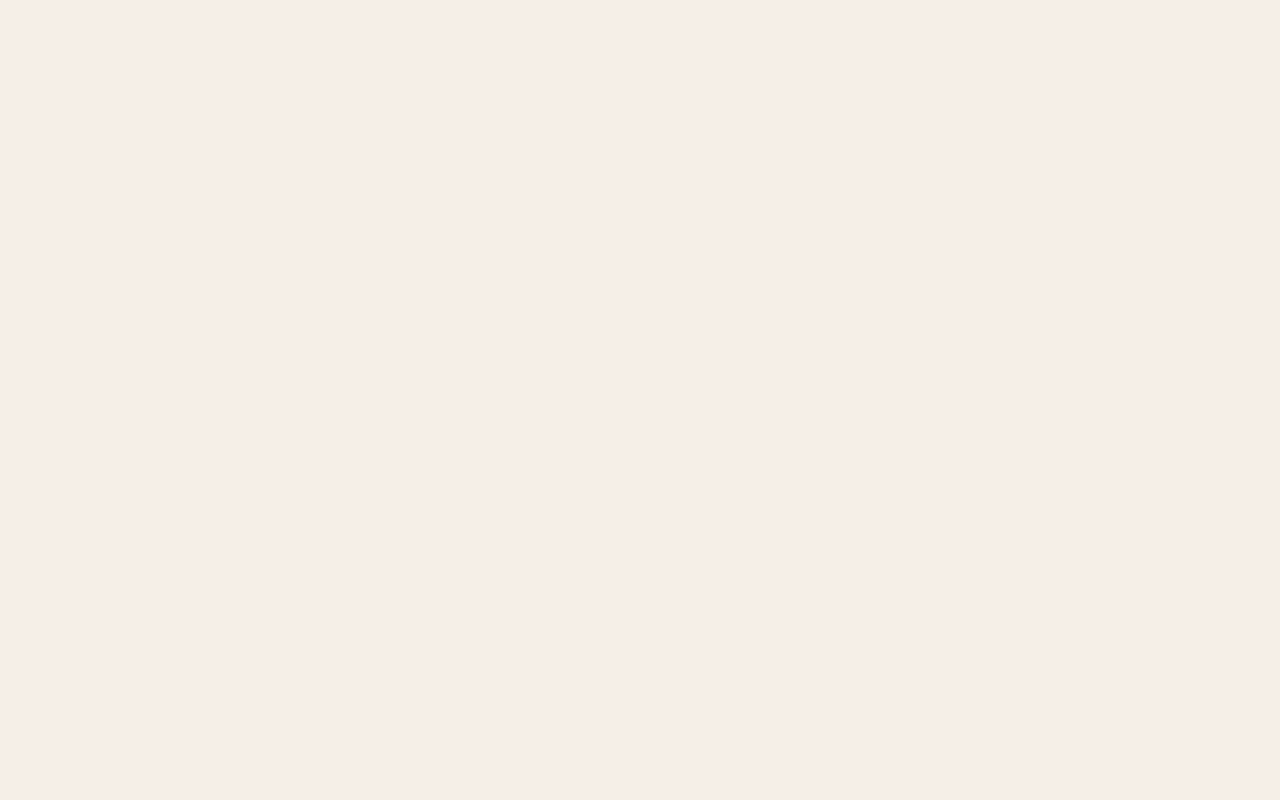
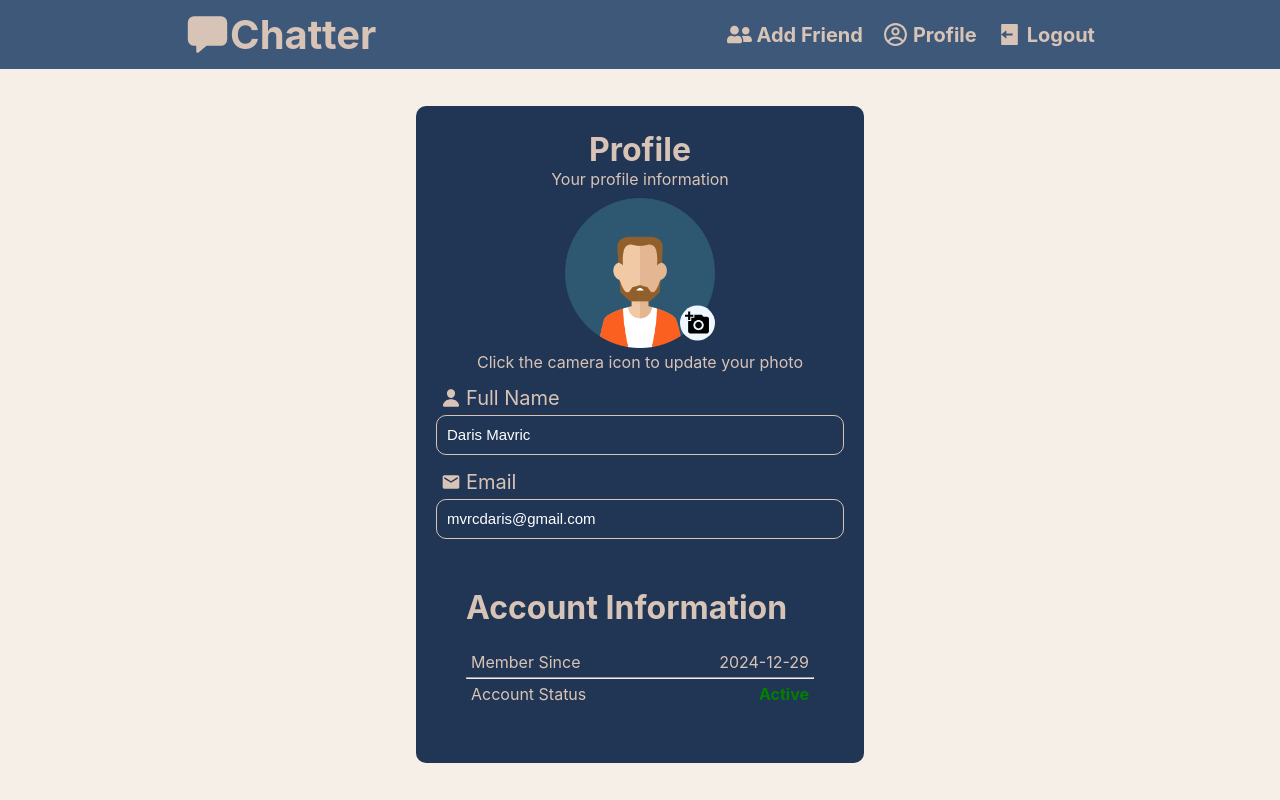
Before and after one commit to DarisMavric/Realtime-Chat-App, a React (Create React App) app in the folder client/: page /profile in a window 1280 px wide. Before the commit this address had no page. Built offline with nearby package versions, Linux system fonts and the light colour scheme.

Commit message:
Created Profile Page

```diff
--- a/client/src/App.js
+++ b/client/src/App.js
@@ -4,6 +4,7 @@ import Home from './Home/Home';
 import Login from './Login/Login';
 import Register from './Register/Register';
 import { BrowserRouter,Route,Routes } from 'react-router-dom';
+import Profile from './Profile/Profile';
 
 function App() {
   return (
@@ -13,6 +14,7 @@ function App() {
           <Route path='/' element={<Home/>}/>
           <Route path='/login' element={<Login/>}/>
           <Route path='/signup' element={<Register/>}/>
+          <Route path='/profile' element={<Profile/>}/>
         </Routes>
       </BrowserRouter>
     </div>
--- a/client/src/Home/Home.css
+++ b/client/src/Home/Home.css
@@ -30,8 +30,13 @@
 .contacts .contact {
     display: flex;
     gap: 5px;
-    margin: 15px;
+    padding: 15px;
 }
+
+.contacts .contact:hover {
+    background-color: #3E5879;
+}
+
 
 .contact-image img{
     width: 60px;
--- /dev/null
+++ b/client/src/Profile/Profile.css
@@ -0,0 +1,115 @@
+.profile-page {
+    display: flex;
+    flex-direction: column;    /* Optional: ensures the Navbar is placed at the top */
+    justify-content: center;   /* Centers register-section vertically */
+    align-items: center;       /* Centers register-section horizontally */
+    height: 100vh;
+}
+
+.profile-section {
+    width: 100%;
+    height: 100%;
+    display: flex;
+    flex-direction: column;
+    justify-content: center;
+    align-items: center;
+}
+
+.profile-form {
+    border-radius: 10px;
+    display: flex;
+    flex-direction: column;
+    background-color: #213555;
+    justify-content: space-around;
+    color: #D8C4B6;
+    width: 35%;
+    height: 90%;
+    padding: 20px;
+}
+
+.profile-form-title {
+    text-align: center;
+}
+
+.profile-form-header {
+    text-align: center;
+}
+
+
+.profile-form-header .change-image {
+    justify-content: center;
+    display: flex;
+}
+
+.profile-form-header .change-image .image {
+    position: relative;
+}
+
+
+.profile-form-header .change-image .image .change {
+    position: absolute;
+    right: 0;                 /* Position the icon inside the input on the left */
+    top: 90%;                    /* Center the icon vertically */
+    transform: translateY(-90%);              /* Center the icon vertically */              /* Position the icon inside the input on the left */ /* Adjust vertical positioning */
+    width: 35px;                 /* Adjust the size of the icon */
+    height: 35px;                /* Adjust the size of the icon */
+    color: black;
+    background-color: aliceblue;
+    display: flex;
+    align-items: center;
+    justify-content: center;
+    border-radius: 50%;
+    cursor: pointer;
+
+}
+
+.profile-form-header .change-image .button-change {
+   font-size: 25px;
+}
+
+.profile-form-body {
+    display: flex;
+    flex-direction: column;
+    width: 100%;
+}
+
+.profile-form-body label {
+    padding: 5px;
+    display: flex;
+    align-items: center;
+    gap: 5px;
+    font-size: 20px;
+}
+
+
+.profile-form-body input{
+    padding: 10px;
+    height: 40px;
+    border: 1px solid #D8C4B6;
+    border-radius: 10px;
+    color: white;
+    background-color: transparent;
+    margin-bottom: 10px;
+    font-size: 15px;
+}
+
+.profile-info {
+    padding: 30px;
+}
+
+.profile-info .info {
+    margin-top: 20px;
+    display: flex;
+    flex-direction: column;
+}
+
+.profile-info .info .member-since,.account-status {
+    display: flex;
+    justify-content: space-between;
+    margin: 5px;
+}
+
+.profile-info .info .status {
+    color: green;
+    font-weight: bold;
+}
--- /dev/null
+++ b/client/src/Profile/Profile.jsx
@@ -0,0 +1,62 @@
+import React from "react";
+import Navbar from "../components/Navbar/Navbar";
+import icon from "../Home/user-avatar-male-5.png";
+import { IoPerson } from "react-icons/io5";
+import { MdEmail } from "react-icons/md";
+import { MdAddAPhoto } from "react-icons/md";
+import "./Profile.css";
+
+const Profile = () => {
+  return (
+    <div className="profile-page">
+      <Navbar />
+      <div className="profile-section">
+        <div className="profile-form">
+          <div className="profile-form-title">
+            <h1>Profile</h1>
+            <p>Your profile information</p>
+          </div>
+          <div className="profile-form-header">
+            <div className="change-image">
+              <div className="image">
+                <img src={icon} alt="" style={{ width: 150, height: 150 }} />
+                <div className="change">
+                  <MdAddAPhoto className="button-change" />
+                </div>
+              </div>
+            </div>
+            <p>Click the camera icon to update your photo</p>
+          </div>
+          <div className="profile-form-body">
+            <label for="fullName">
+              <IoPerson />
+              Full Name
+            </label>
+            <input type="text" name="fullName" value="Daris Mavric" />
+            <label for="email">
+              <MdEmail />
+              Email
+            </label>
+            <input type="email" name="email" value="mvrcdaris@gmail.com" />
+          </div>
+          <div className="profile-info">
+            <h1>Account Information</h1>
+            <div className="info">
+              <div className="member-since">
+                <p>Member Since</p>
+                <p>2024-12-29</p>
+              </div>
+              <hr />
+              <div className="account-status">
+                <p>Account Status</p>
+                <p className="status">Active</p>
+              </div>
+            </div>
+          </div>
+        </div>
+      </div>
+    </div>
+  );
+};
+
+export default Profile;
--- a/client/src/components/Chat/Chat.jsx
+++ b/client/src/components/Chat/Chat.jsx
@@ -4,7 +4,7 @@ import { FaFileImage } from "react-icons/fa";
 import { IoIosSend } from "react-icons/io";
 import "./Chat.css"
 
-const Chat = () => {
+const Chat = (id) => {
   return (
     <div className="chat">
         <div className="chat-title">
```
Also changed, not shown: 1 other file (tests, documents, lock files or other folders).
